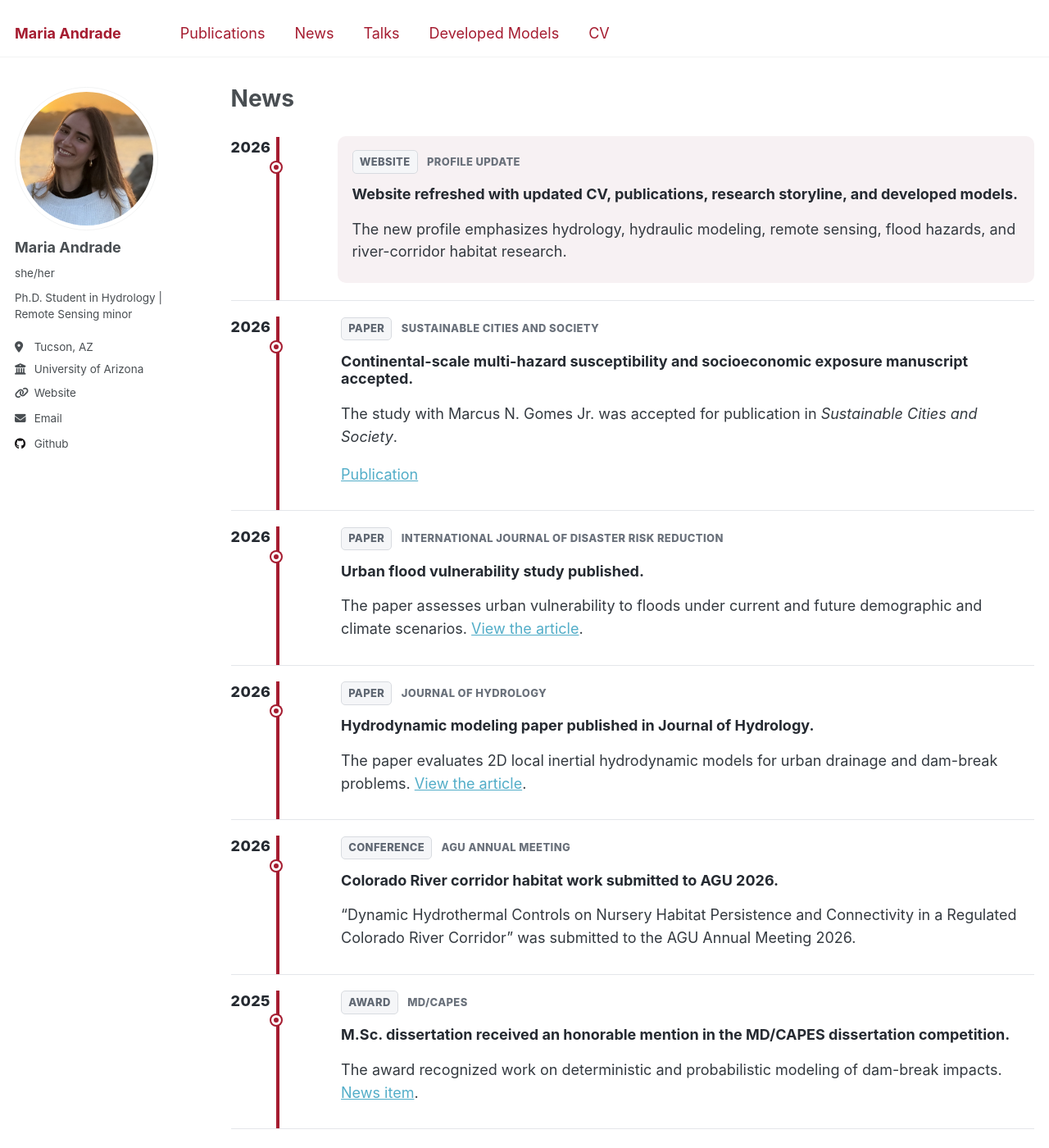
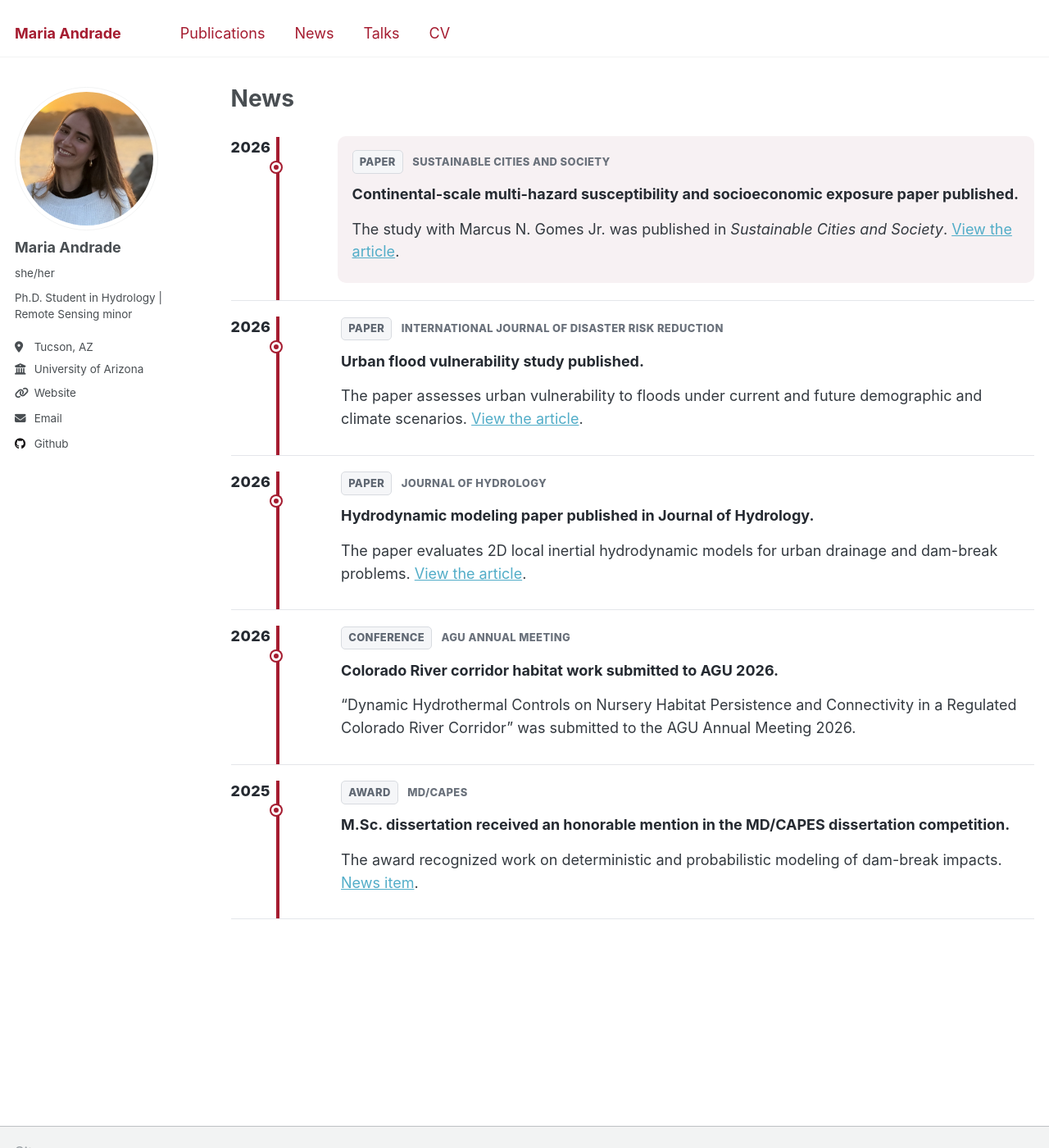
Before and after one commit to mariaandradeal/mariaandrade.github.io, a Jekyll site: the page built from _pages/news.html, in a window 1280 px wide and 1400 px high. Shown: the whole window at 82% size. Built offline with Jekyll 4.4.1, drawn with Linux system fonts in a browser that asks for light colours.

Commit message:
Update publication status and streamline navigation

```diff
--- a/_data/navigation.yml
+++ b/_data/navigation.yml
@@ -15,9 +15,6 @@ main:
   - title: "Talks"
     url: /talks/
 
-  - title: "Developed Models"
-    url: /models/
-
   - title: "CV"
     url: /cv/
 
--- a/_pages/news.html
+++ b/_pages/news.html
@@ -11,24 +11,14 @@ author_profile: true
   <article class="timeline-item">
     <div class="timeline-date">2026</div>
     <div class="timeline-content">
-      <span class="tag">Website</span>
-      <span class="venue">Profile update</span>
-      <h3>Website refreshed with updated CV, publications, research storyline, and developed models.</h3>
-      <p>The new profile emphasizes hydrology, hydraulic modeling, remote sensing, flood hazards, and river-corridor habitat research.</p>
-    </div>
-  </article>
-
-  <article class="timeline-item">
-    <div class="timeline-date">2026</div>
-    <div class="timeline-content">
       <span class="tag">Paper</span>
       <span class="venue">Sustainable Cities and Society</span>
-      <h3>Continental-scale multi-hazard susceptibility and socioeconomic exposure manuscript accepted.</h3>
+      <h3>Continental-scale multi-hazard susceptibility and socioeconomic exposure paper published.</h3>
       <p>
-        The study with Marcus N. Gomes Jr. was accepted for publication in
+        The study with Marcus N. Gomes Jr. was published in
         <em>Sustainable Cities and Society</em>.
+        <a href="https://doi.org/10.1016/j.scs.2026.107858">View the article</a>.
       </p>
-      <p><a href="{{ base_path }}/publications/">Publication</a></p>
     </div>
   </article>
 
--- a/assets/css/main.scss
+++ b/assets/css/main.scss
@@ -147,8 +147,7 @@
   padding-bottom: 0.35rem;
 }
 
-.research-grid,
-.model-grid {
+.research-grid {
   display: grid;
   grid-template-columns: repeat(auto-fit, minmax(240px, 1fr));
   gap: 1rem;
@@ -156,7 +155,6 @@
 }
 
 .research-card,
-.model-card,
 .cv-download-panel {
   padding: 1rem 1.1rem;
   border: 1px solid var(--maria-border);
@@ -166,7 +164,6 @@
 }
 
 .research-card h3,
-.model-card h3,
 .timeline-content h3 {
   margin-top: 0.35rem;
   margin-bottom: 0.35rem;
@@ -233,7 +230,6 @@
 
 .pub-body p,
 .timeline-content p,
-.model-card p,
 .research-card p {
   margin-bottom: 0.45rem;
   color: #343a40;
```
Also changed, not shown: _pages/models.html (deleted, +0 -74 lines), _pages/publications.html (+15 -14 lines).
